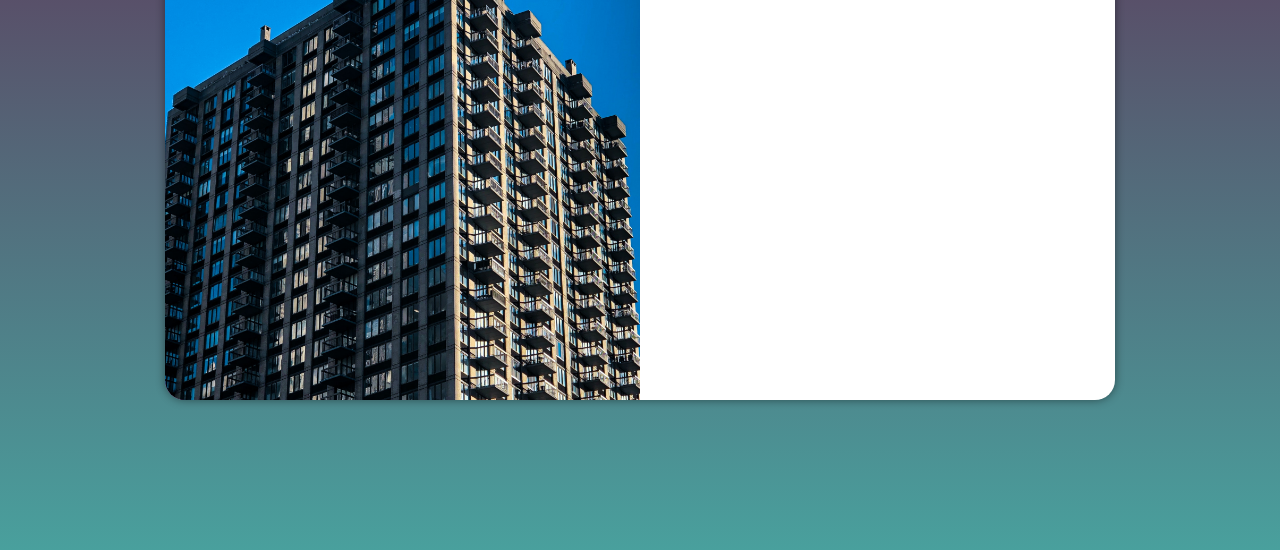
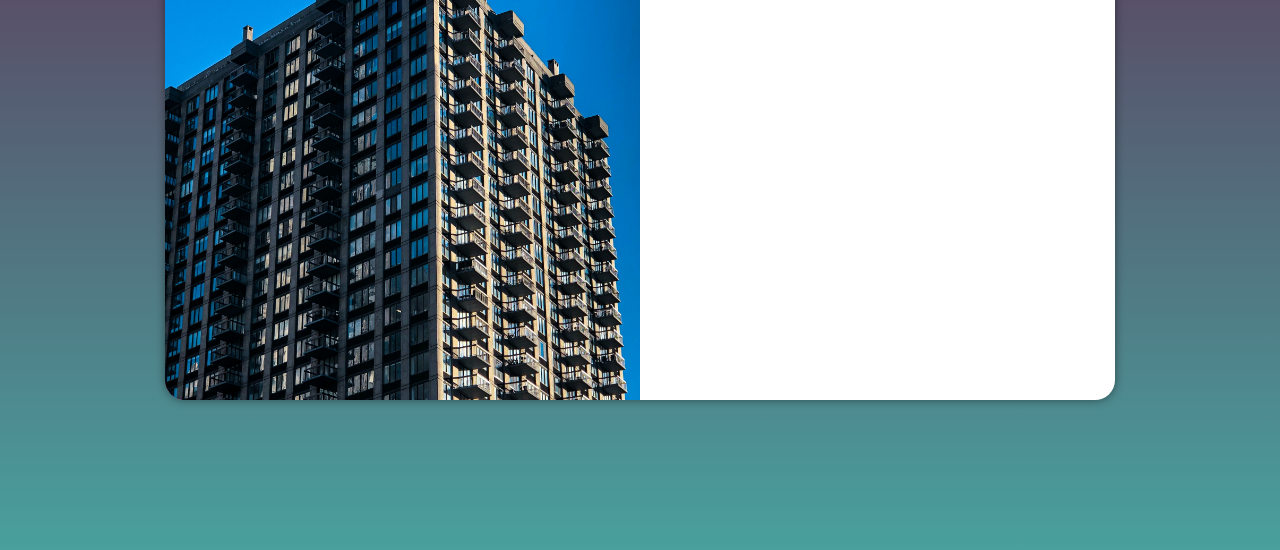
Before and after one commit to Matt-96/projeto-login, a plain HTML site: page index.html in a window 1280 px wide. Shown: the part 250-800 px from the top of the page. Drawn offline with Linux system fonts and the light colour scheme.

Commit message:
Update media-queries.css

```diff
--- a/estilos/media-queries.css
+++ b/estilos/media-queries.css
@@ -37,7 +37,7 @@
         display: block;
         background: #5f2c82 url(../imagens/pexels-marcela-toledo-5610083.jpg) no-repeat;
         background-size: cover;
-        background-position: top center;
+        background-position: top right;
         height: 85vh;
     }
 
```
